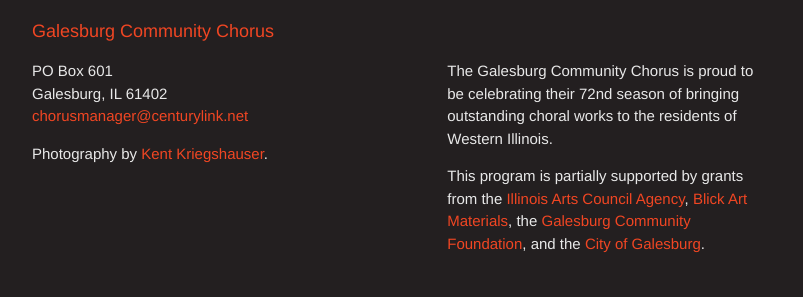
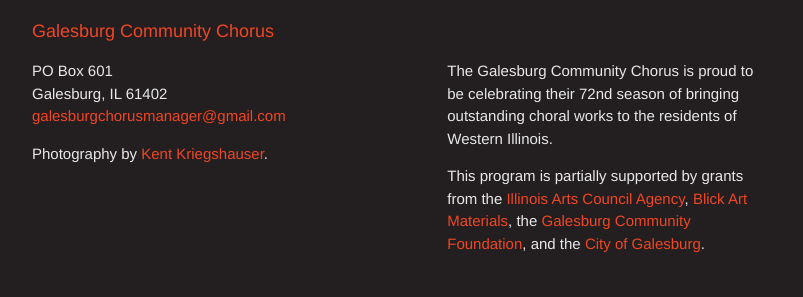
Before and after one commit to galesburgchorus/galesburgchorus.github.io, a Jekyll site: the page built from index.md, in a window 1280 px wide. Shown: the part 706-1003 px from the top of the page, without its empty margins (238-1041 px from the left). Built offline with Jekyll 4.4.1, drawn with Linux system fonts in a browser that asks for light colours; some web fonts are replaced.

Commit message:
Updated _config.yml

```diff
--- a/_config.yml
+++ b/_config.yml
@@ -1,6 +1,6 @@
 # Site settings
 title: Galesburg Community Chorus
-email: chorusmanager@centurylink.net
+email: galesburgchorusmanager@gmail.com
 description: > # this means to ignore newlines until "baseurl:"
  The Galesburg Community Chorus is proud to be celebrating their 72nd
  season of bringing outstanding choral works to the residents of Western
```
